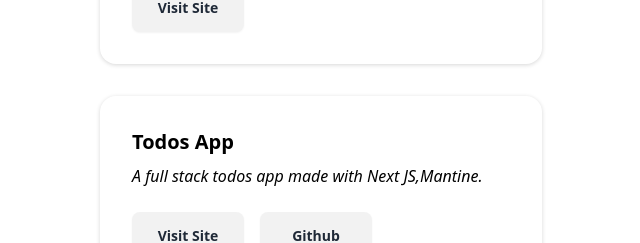
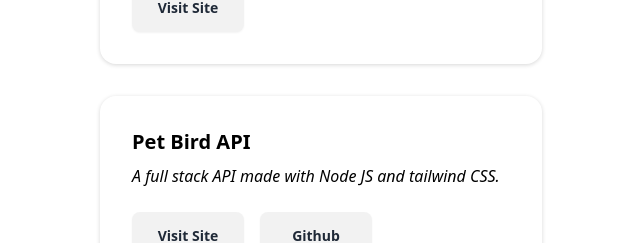
Before and after one commit to sougataghar477/portfolio-second, a React (Vite) app: page /projects in a window 1280 px wide. Shown: the part 2236-2479 px from the top of the page, without its empty margins (466-1106 px from the left). Built offline with nearby package versions, Linux system fonts and the light colour scheme.

Commit message:
replaced todos api with pet bird api website

```diff
--- a/src/components/Projects.jsx
+++ b/src/components/Projects.jsx
@@ -1,20 +1,20 @@
 import Card from "./Card";
 function Projects(){
     let projects = [
-        { heading:'TimeFramed',text:'Made some parts of the website with React JS.',link:'https://timeframed.art'},
+        {heading:'TimeFramed',text:'Made some parts of the website with React JS.',link:'https://timeframed.art'},
         {heading:'Imagegram',text:'An instagram clone made with Next JS,Next Auth,Supabase and MongoDB',link:'https://image-gram-neon.vercel.app/',github:'https://github.com/sougataghar477/image-gram'},
         {heading:'Sunnyside',text:'A beautiful website from Frontend Mentors made with just HTML and CSS',link:'https://sunnyside-psi-tan.vercel.app/',github:'https://github.com/sougataghar477/sunnyside/'},
         {heading:'Plantly',text:'A fullstack E-Commerce website made with Next JS,Chakra UI,Stripe and Mongo DB.',link:'https://plantly-rho.vercel.app/',github:'https://github.com/sougataghar477/plantly'},
-        { heading: 'Rabbit API', text: 'A fullstack open source Rabbit Image API made with Next JS,Chakra UI,MongoDB and Firebase.', link: 'https://rabbit-api-two.vercel.app/', github: 'https://github.com/sougataghar477/rabbit-api' },
+        {heading: 'Rabbit API', text: 'A fullstack open source Rabbit Image API made with Next JS,Chakra UI,MongoDB and Firebase.', link: 'https://rabbit-api-two.vercel.app/', github: 'https://github.com/sougataghar477/rabbit-api' },
         {heading:'Mosaic',text:'An animated website I made with tailwind and GSAP',link:'https://mosaic-khaki.vercel.app/',github:'https://github.com/sougataghar477/mosaic'},
         {heading:'Movie & TV Show Database',text:'A website for looking up Movies and TV Shows made with React and React Router,Chakra UI featuring pagination.',link:'https://movie-show-db.vercel.app/',github:'https://github.com/sougataghar477/movie-show-db'},
-        { heading: 'Kontrast Productions', text: 'Made the portfolio and contact sections.', link: 'https://www.kontrastproduction.sk/#testimonials' },
-        { heading: 'PersonalFinance', text: 'A website I made with react.', link: 'https://www.personalfinances.stage.iamthedev.eu/' },
-        { heading:'Todos App',text:'A full stack todos app made with Next JS,Mantine.',link:'https://test-todos-next.vercel.app/',github:'https://github.com/sougataghar477/test-todos-next'},
+        {heading: 'Kontrast Productions', text: 'Made the portfolio and contact sections.', link: 'https://www.kontrastproduction.sk/#testimonials' },
+        {heading: 'PersonalFinance', text: 'A website I made with react.', link: 'https://www.personalfinances.stage.iamthedev.eu/' },
+        {heading:'Pet Bird API',text:'A full stack API made with Node JS and tailwind CSS.',link:'https://pet-bird-api.onrender.com/',github:'github.com/sougataghar477/pet-bird-api/'},
         {heading:'Alveus Sanctuary',text:'Contributed to website of Alveus Sanctuary.',link:'https://www.alveussanctuary.org/',github:'https://github.com/alveusgg/alveusgg/tree/main/apps/website'},
-        { heading: 'Help Ukraine', text: 'A website containing useful links for helping Ukraine.', link: 'https://help-ukraine.netlify.app/', github: 'https://github.com/sougataghar477/helpUkraine' },
-        { heading: 'CSS Units Converter', text: 'Converts lots of units into another units.', link: 'https://css-unitsconverter.netlify.app/', github: 'https://github.com/sougataghar477/css-units-converter' },
-        { heading: 'Random Color Generator', text: 'Generates random color on click and you can copy it.', link: 'https://sougataghar477.github.io/colors/index.html', github: 'https://github.com/sougataghar477/7TV-message-copier-for-twitch' },
+        {heading: 'Help Ukraine', text: 'A website containing useful links for helping Ukraine.', link: 'https://help-ukraine.netlify.app/', github: 'https://github.com/sougataghar477/helpUkraine' },
+        {heading: 'CSS Units Converter', text: 'Converts lots of units into another units.', link: 'https://css-unitsconverter.netlify.app/', github: 'https://github.com/sougataghar477/css-units-converter' },
+        {heading: 'Random Color Generator', text: 'Generates random color on click and you can copy it.', link: 'https://sougataghar477.github.io/colors/index.html', github: 'https://github.com/sougataghar477/7TV-message-copier-for-twitch' },
   ]
     return <  >
         <h1 className="text-4xl font-bold mb-8 text-white">My Projects</h1>
```
